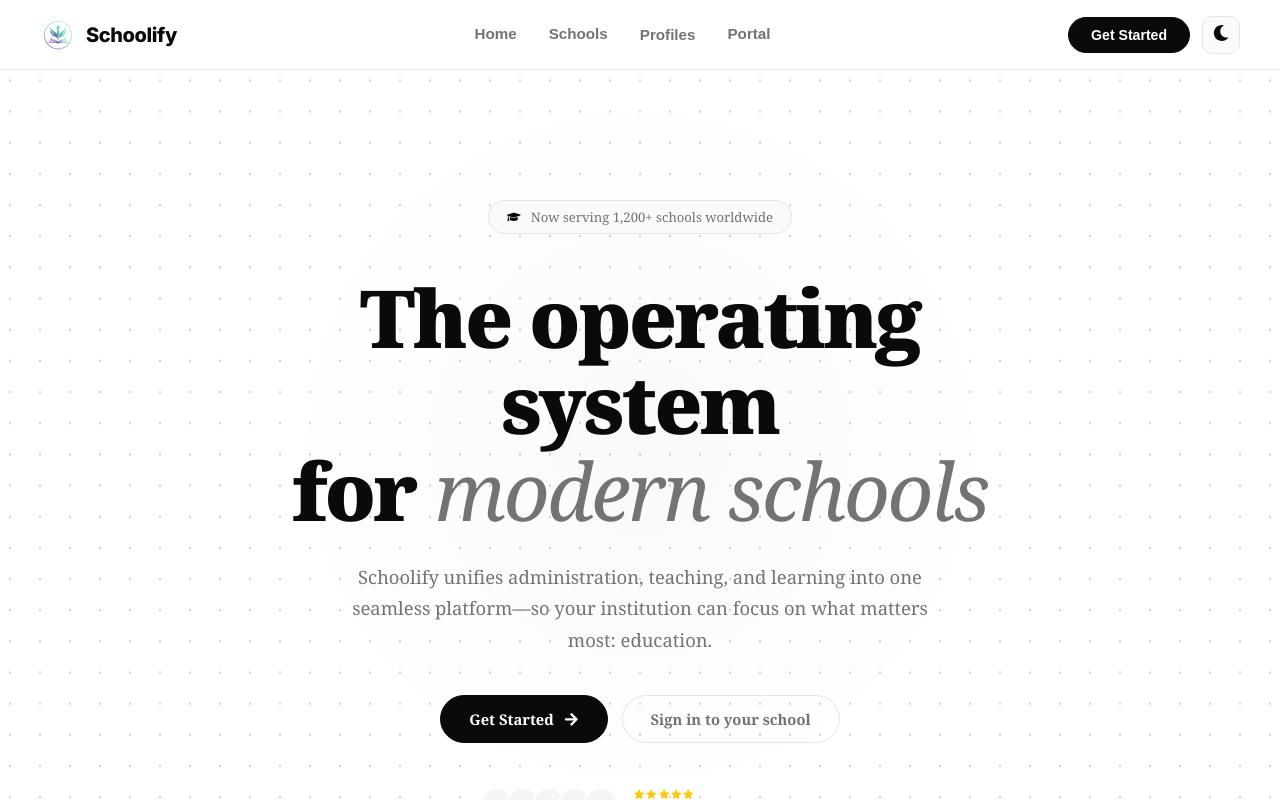
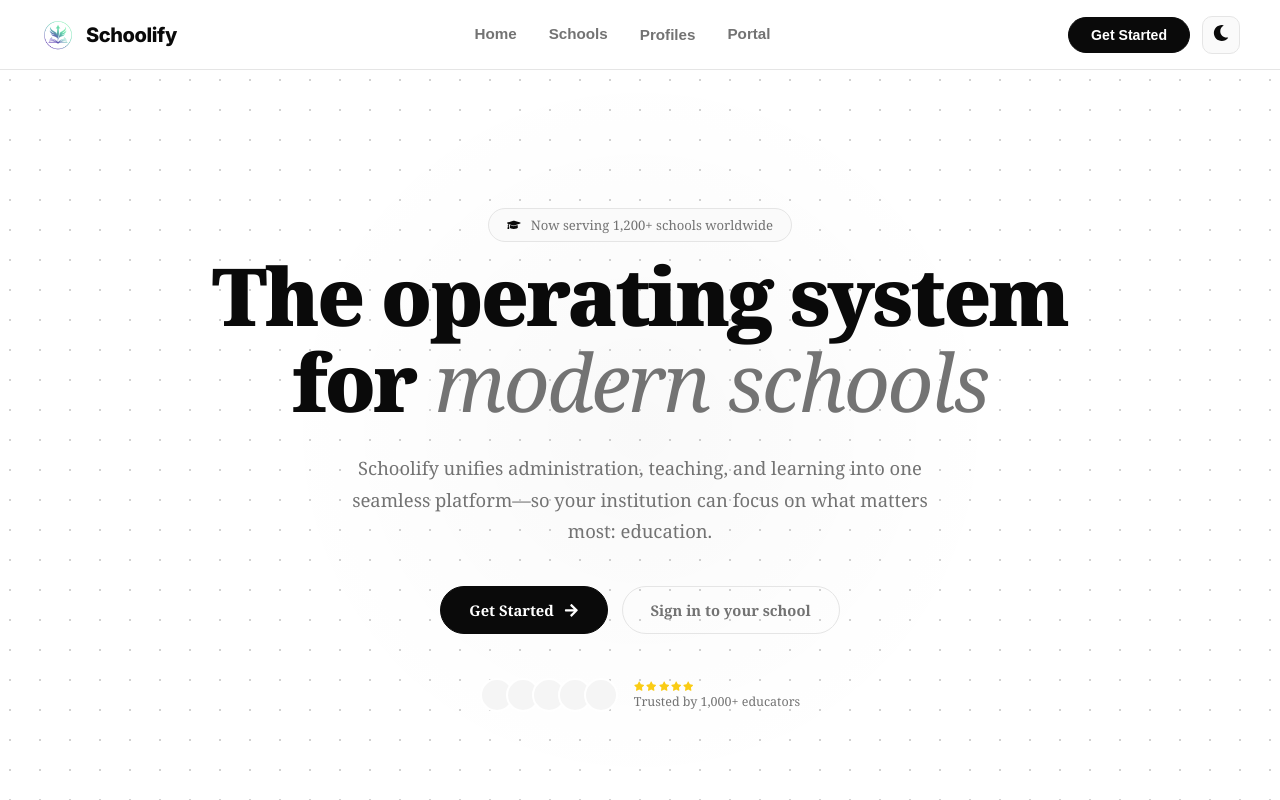
Before and after one commit to mohamed-ahmed99/Schoolify, a React (Vite) app in the folder front-end/: page / in a window 1280 px wide. Built offline with nearby package versions, Linux system fonts and the light colour scheme.

Commit message:
feat: implement initial landing page with interactive background, animated counters, and various sections.

```diff
--- a/front-end/src/pages/landing page/Home.css
+++ b/front-end/src/pages/landing page/Home.css
@@ -74,7 +74,7 @@
     justify-content: center;
     text-align: center;
     overflow: hidden;
-    padding: 130px 24px 80px;
+    padding: 60px 24px 80px;
 }
 
 .sc-canvas {
@@ -105,7 +105,7 @@
 .sc-hero-content {
     position: relative;
     z-index: 10;
-    max-width: 820px;
+    max-width: 1020px;
     display: flex;
     flex-direction: column;
     align-items: center;
@@ -123,7 +123,7 @@
     font-size: 0.82rem;
     font-weight: 500;
     color: var(--text-secondary);
-    margin-bottom: 40px;
+    margin-bottom: 10px;
 }
 
 .sc-pill-icon {
--- a/front-end/src/pages/landing page/Home.jsx
+++ b/front-end/src/pages/landing page/Home.jsx
@@ -294,7 +294,7 @@ export default function Home({ onJoin }) {
       </section>
 
       {/* ═══════ FEATURES BENTO ════════════════════════════ */}
-      <section className="sc-features">
+    {/*  <section className="sc-features">
         <div className="sc-container">
           <motion.div className="sc-section-head" {...scrollFadeUp(0)}>
             <span className="sc-section-tag"><FaBolt /> Core Platform</span>
@@ -350,9 +350,9 @@ export default function Home({ onJoin }) {
           </motion.div>
         </div>
       </section>
-
+*/}
       {/* ═══════ HOW IT WORKS ══════════════════════════════ */}
-      <section className="sc-how">
+    { /* <section className="sc-how">
         <div className="sc-container">
           <motion.div className="sc-section-head" {...scrollFadeUp(0)}>
             <span className="sc-section-tag"><FaUsers /> Workflow</span>
@@ -380,7 +380,7 @@ export default function Home({ onJoin }) {
             ))}
           </motion.div>
         </div>
-      </section>
+      </section>/*}
 
       {/* ═══════ TEAM ═════════════════════════════════════ */}
       <section className="sc-team">
```
